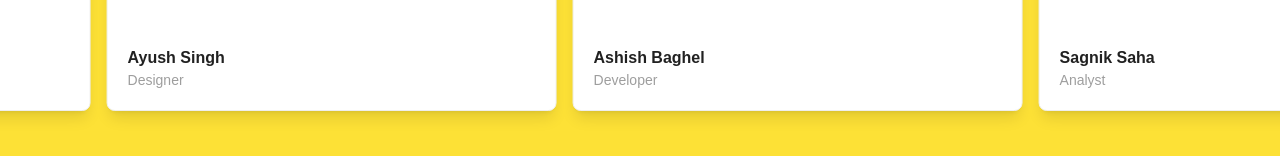
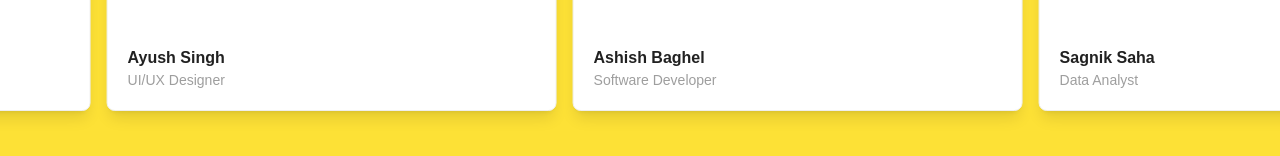
Before and after one commit to Park-Ease/ParkEase-Web-App, a Next.js app: page / in a window 1280 px wide. Shown: the part 3615-3771 px from the top of the page. Built offline with nearby package versions, Linux system fonts and the light colour scheme; no server answers; a web font is replaced by a local one.

Commit message:
Made changes to user designations in testimonial

```diff
--- a/src/constants/testimonials.js
+++ b/src/constants/testimonials.js
@@ -15,25 +15,25 @@ const testimonials = [
         stars: 5,
         text: "Exceeded every expectation I had! The design is sleek, the functionality is top-notch, and it’s incredibly easy to integrate into our existing systems. This tool has transformed our operations and enhanced our team’s ability to collaborate effectively. I can't imagine going back to the old way of doing things.",
         userName: "Ayush Singh",
-        designation: "Designer"
+        designation: "UI/UX Designer"
     },
     {
         stars: 3,
         text: "The service is decent and fulfills most of the advertised features, but there are areas that could use some improvement. Specifically, I would love to see more customization options. Overall, it’s a good product, but with a few tweaks, it could be even better.",
         userName: "Ashish Baghel",
-        designation: "Developer"
+        designation: "Software Developer"
     },
     {
         stars: 4,
         text: "This product delivers solid performance across the board. It’s reliable and user-friendly, and has significantly reduced the amount of time I spend on mundane tasks. I’d recommend it for anyone looking for a straightforward solution to streamline their workflow.",
         userName: "Sagnik Saha",
-        designation: "Analyst"
+        designation: "Data Analyst"
     },
     {
         stars: 5,
         text: "I can't recommend this service enough! The team behind it is always innovating and updating features, keeping it fresh and relevant. It’s clear they genuinely care about their users and are dedicated to providing a top-notch experience.",
         userName: "Ajay Biradar",
-        designation: "Consultant"
+        designation: "Technical Consultant"
     },
 ];
 
```
